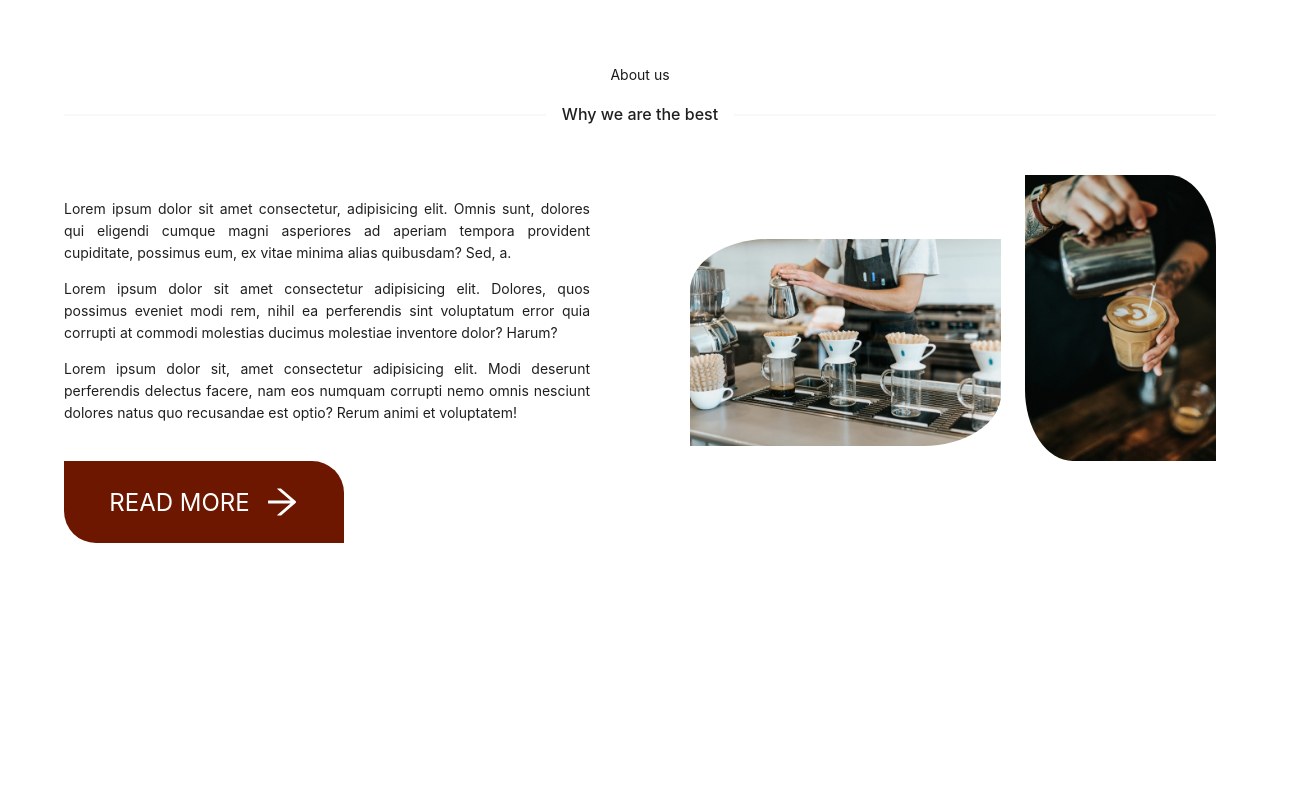
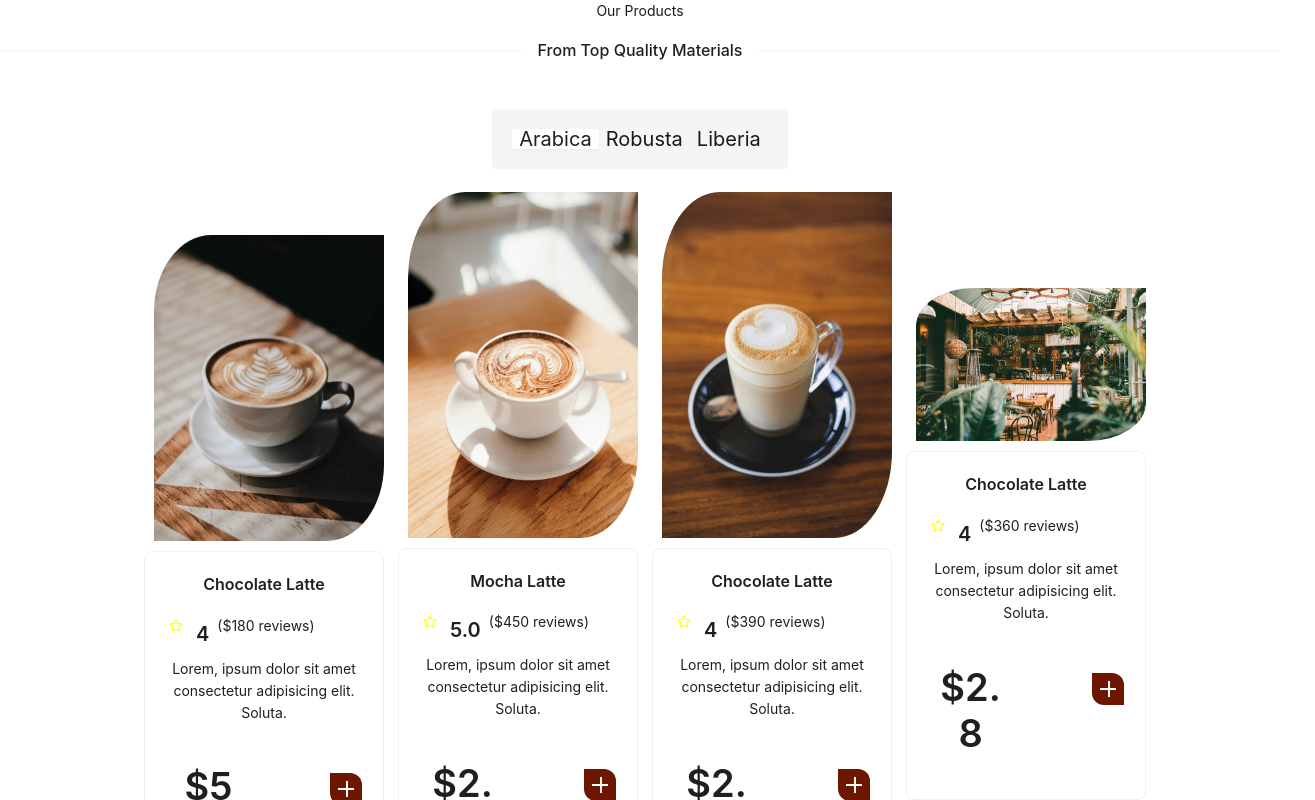
Before and after one commit to Tinh-TQ/Landing-Page_FE-team, a React (Create React App) app in the folder landing-page/: page / in a window 1280 px wide. Shown: the top 800 px of the page, 1315 px wide, since content can reach past the window. Built offline with nearby package versions, Linux system fonts and the light colour scheme.

Commit message:
fix-bug UI

```diff
--- a/landing-page/src/App.tsx
+++ b/landing-page/src/App.tsx
@@ -23,7 +23,8 @@ import AboutPage from './components/pages/AboutPage';
 function App() {
   return (
     <div className='App'>
-      <AboutPage />
+      <CardPage data={MockDataArray} />
+      {/* <AboutPage /> */}
     </div>
   );
 }
--- a/landing-page/src/components/CardContent.tsx
+++ b/landing-page/src/components/CardContent.tsx
@@ -1,7 +1,7 @@
 import React from 'react';
 import { StarOutlined } from '@ant-design/icons';
 import { CardContentProps } from '../interfaces';
-import { Card, Divider, Flex, Typography } from 'antd';
+import { Card, Col, Divider, Flex, Row, Typography } from 'antd';
 import ImageCard from './common/ImageCard';
 import ButtonCard from './common/ButtonCard';
 
@@ -31,10 +31,14 @@ const CardContent = ({ data, contentHard }: CardContentProps) => {
           </Flex>
           <Paragraph>{contentText}</Paragraph>
           <div className='footer'>
-            <Flex gap='large' align='space-evenly'>
-              <Title>${price}</Title>
-              <ButtonCard className='btn-card' />
-            </Flex>
+            <Row>
+              <Col span={10}>
+                <Title>${price}</Title>
+              </Col>
+              <Col span={0.1} offset={4}>
+                <ButtonCard className='btn-card' />
+              </Col>
+            </Row>
           </div>
         </Card>
       </div>
--- a/landing-page/src/components/Common.css
+++ b/landing-page/src/components/Common.css
@@ -65,6 +65,15 @@ img.ant-image-img.image.image-right.css-dev-only-do-not-override-djtmh8 {
   border-radius: 0 25%;
 }
 
+:where(.css-dev-only-do-not-override-djtmh8).ant-segmented.ant-segmented-sm
+  .ant-segmented-item,
+:where(.css-dev-only-do-not-override-djtmh8).ant-segmented.ant-segmented-sm
+  .ant-segmented-thumb {
+  padding: 5%;
+  width: 8rem;
+  border-radius: 25%;
+}
+
 .image-left {
   border-radius: 25% 0;
 }
@@ -101,7 +110,6 @@ img.ant-image-img.image.image-right.css-dev-only-do-not-override-djtmh8 {
   display: flex;
   justify-content: center;
   align-items: center;
-  gap: 15px;
 }
 
 .d-flex {
@@ -139,32 +147,3 @@ div:where(.css-dev-only-do-not-override-djtmh8).ant-typography-h4 > textarea,
 .container-about {
   margin: 4rem;
 }
-
-/* .size-about */
-:where(.css-dev-only-do-not-override-djtmh8).ant-image .ant-image-img {
-  width: 300px;
-  height: 280px;
-}
-
-.overflow-hidden {
-  overflow: hidden;
-}
-
-.width-50 {
-  width: 50%;
-}
-
-.height-100 {
-  height: 80%;
-}
-
-.ant-image-mask-left {
-  left: -10px;
-  width: 300px;
-  height: 280px;
-}
-
-.ant-image-mask-right {
-  width: 300px;
-  height: 280px;
-}
```
Also changed, not shown: landing-page/src/components/pages/StatisticPage.tsx (+10 -11 lines).
